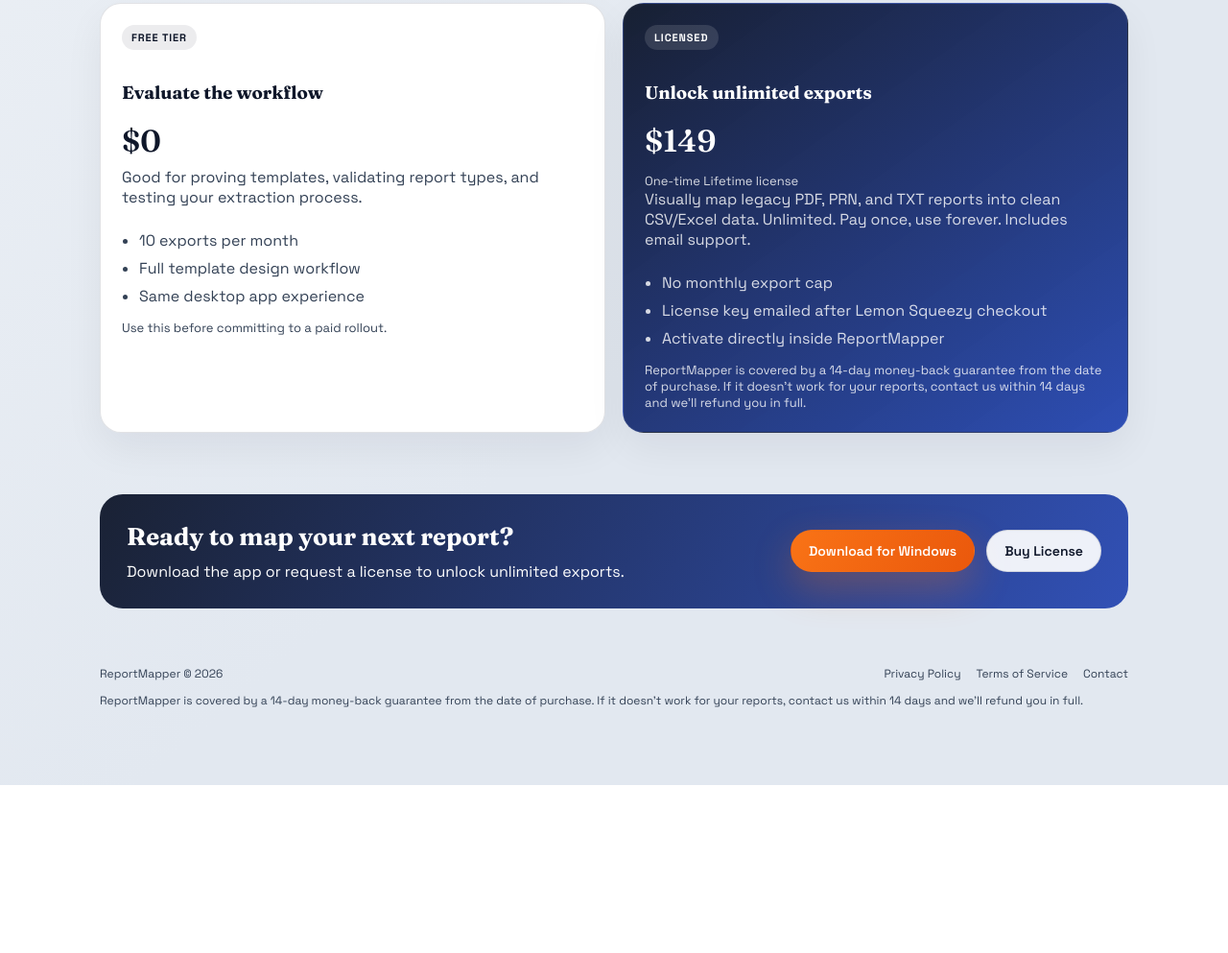
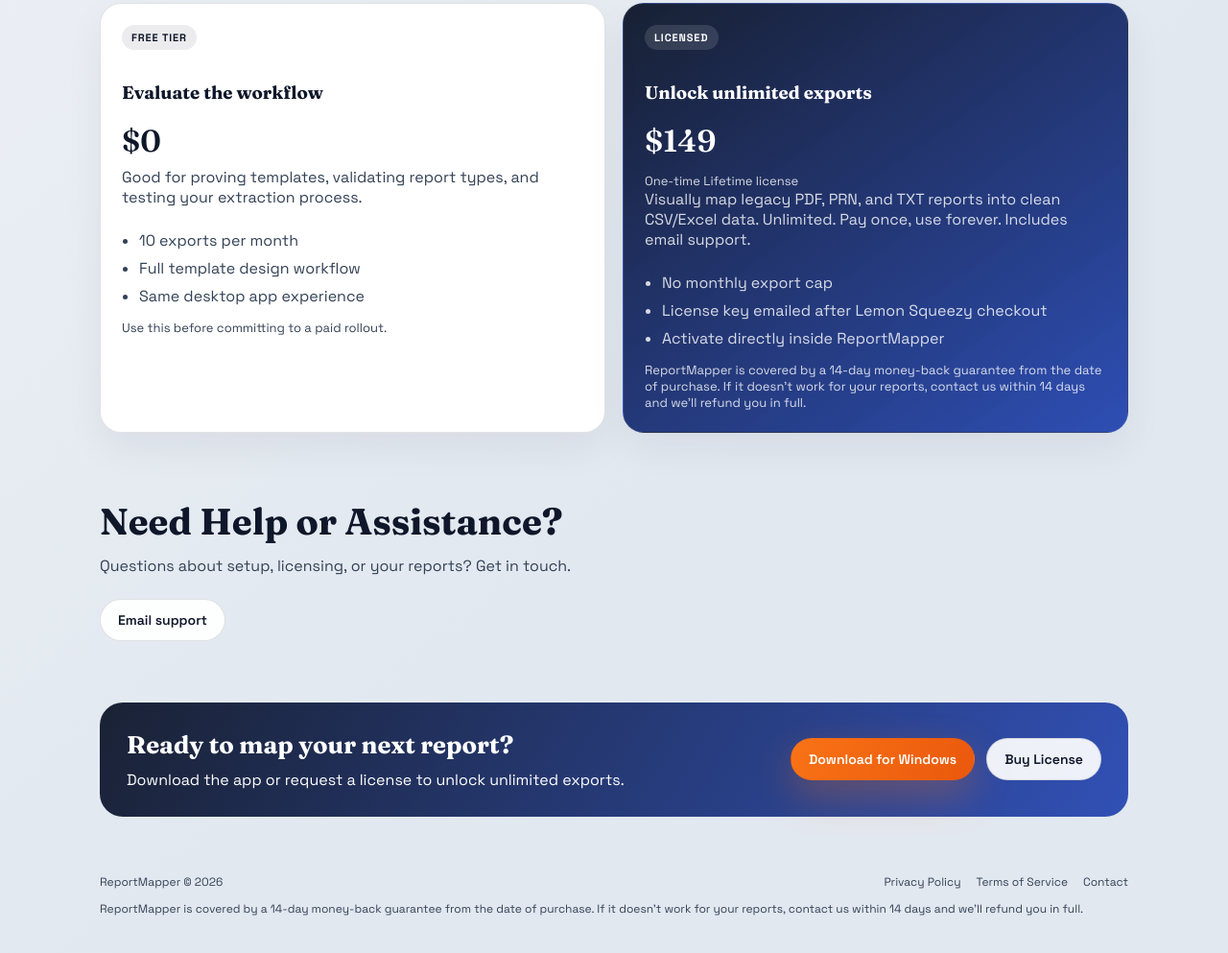
Before and after one commit to BKCoder914/ReportMapper-releases, a plain HTML site: page index.html in a window 1280 px wide. Shown: the part 2864-3857 px from the top of the page at 96% size. Before the commit the page ends 3682 px from the top, so only its background shows below. Drawn offline with Linux system fonts and the light colour scheme.

Commit message:
email added

```diff
--- a/index.html
+++ b/index.html
@@ -765,7 +765,13 @@
                 </div>
             </div>
         </section>
-
+        <section class="rm-section" id="support">
+            <h2>Need Help or Assistance?</h2>
+            <p>Questions about setup, licensing, or your reports? Get in touch.</p>
+            <a class="rm-btn rm-btn-secondary" href="mailto:support@reportmapper.app">
+                Email support
+            </a>
+        </section>
         <section class="rm-banner">
             <div>
                 <h3>Ready to map your next report?</h3>
@@ -782,7 +788,7 @@
             <div class="rm-footer-links">
                 <a href="privacy.html">Privacy Policy</a>
                 <a href="terms.html">Terms of Service</a>
-                <a href="mailto:support@reportmapper.com">Contact</a>
+                <a href="mailto:support@reportmapper.app">Contact</a>
             </div>
             <p class="rm-refund-policy">ReportMapper is covered by a 14-day money-back guarantee from the date of purchase. If it doesn't work for your reports, contact us within 14 days and we'll refund you in full.</p>
         </footer>
```
